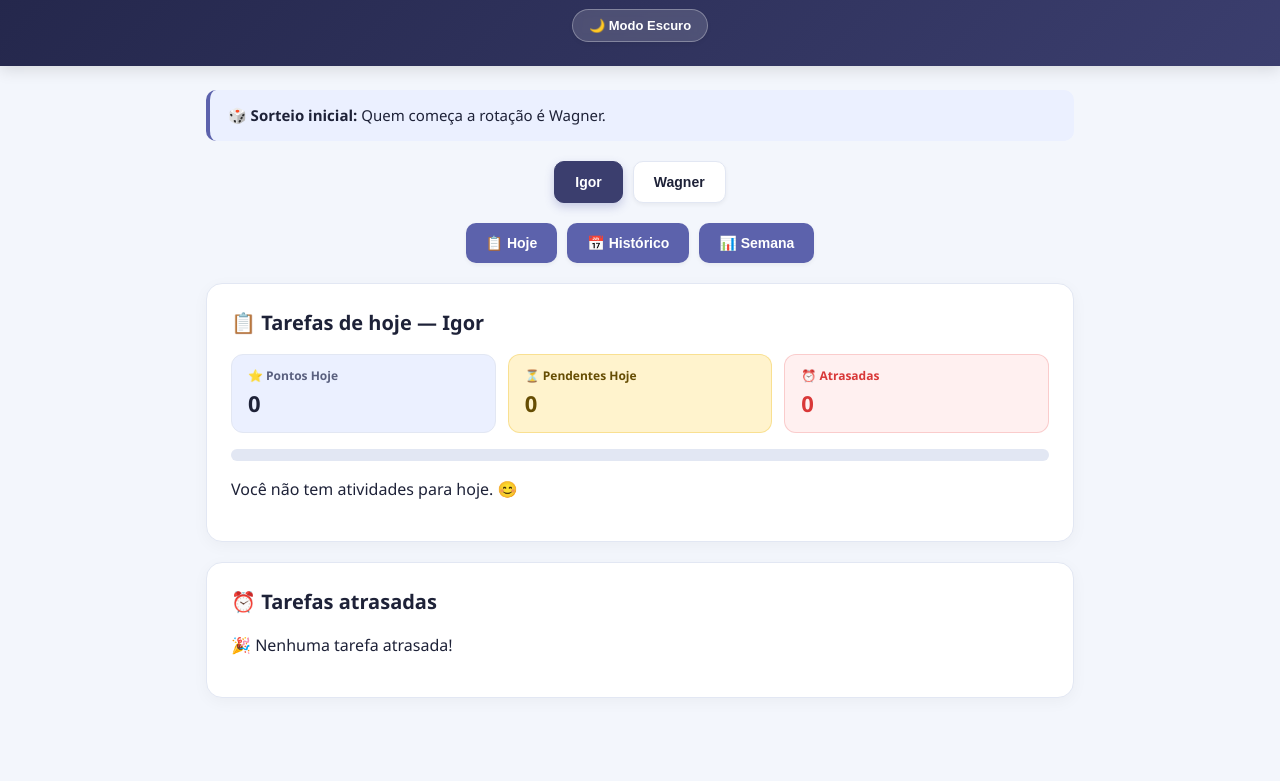
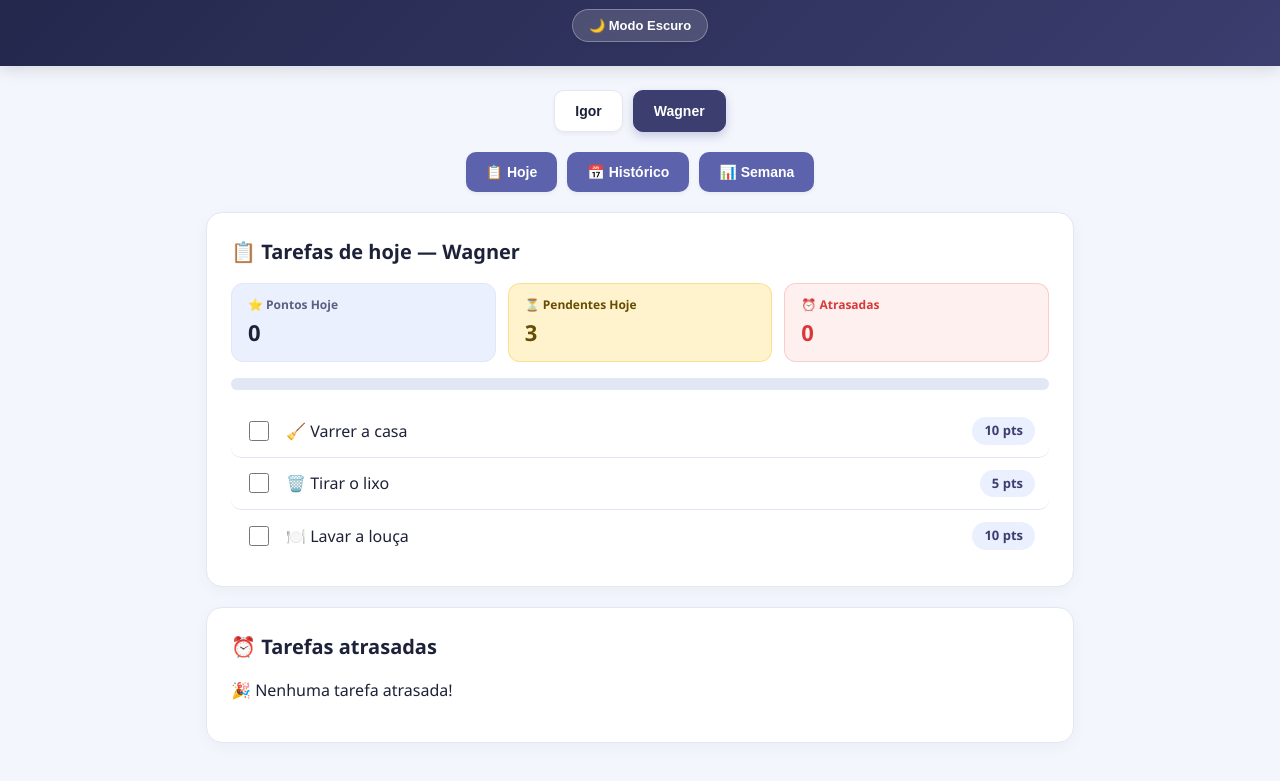
Before and after one commit to BlueIvyCarter/housework, a plain HTML site: page index.html in a window 1280 px wide. Shown: the part 87-868 px from the top of the page. Before the commit the page ends 829 px from the top, so only its background shows below. Drawn offline with Linux system fonts and the light colour scheme.

Commit message:
Agora vai
Foi?

```diff
--- a/index.html
+++ b/index.html
@@ -136,16 +136,6 @@
         max-width: 900px;
         margin: auto;
         padding: 24px 16px;
-    }
-
-    .info {
-        background: var(--blueberry-light);
-        border-left: 4px solid var(--blueberry-accent);
-        padding: 14px 18px;
-        border-radius: 10px;
-        margin-bottom: 20px;
-        color: var(--text-color);
-        font-size: 15px;
     }
 
     .users, .menu {
@@ -468,16 +458,13 @@
 
 <div class="container">
 
-    <div class="info">
-        <strong>🎲 Sorteio inicial:</strong>
-        <span id="starterInfo"></span>
+    <!-- Seleção de Usuários (Inicia com Wagner selecionado) -->
+    <div class="users">
+        <button class="user-btn" onclick="selectUser('Igor')" id="btnIgor">Igor</button>
+        <button class="user-btn active" onclick="selectUser('Wagner')" id="btnWagner">Wagner</button>
     </div>
 
-    <div class="users">
-        <button class="user-btn active" onclick="selectUser('Igor')" id="btnIgor">Igor</button>
-        <button class="user-btn" onclick="selectUser('Wagner')" id="btnWagner">Wagner</button>
-    </div>
-
+    <!-- Menu Centralizado -->
     <div class="menu">
         <button onclick="showScreen('today')">📋 Hoje</button>
         <button onclick="showScreen('history')">📅 Histórico</button>
@@ -558,10 +545,10 @@
 const USERS = ["Igor", "Wagner"];
 const START_DATE = new Date(2026, 8, 17);
 const DAY_MS = 24 * 60 * 60 * 1000;
-const STARTER_KEY = "rotina_casa_starter_v2";
 const THEME_KEY = "rotina_casa_theme";
 
-let currentUser = "Igor";
+// Usuário padrão inicial ajustado para Wagner
+let currentUser = "Wagner";
 let historyFilter = "all";
 let selectedHistoryDate = null;
 
@@ -617,19 +604,13 @@ function isSameDay(a, b) {
     return dateKey(a) === dateKey(b);
 }
 
-function getInitialStarter() {
-    let starter = localStorage.getItem(STARTER_KEY);
-    if (starter) return starter;
-    const starterUser = Math.random() < 0.5 ? "Igor" : "Wagner";
-    localStorage.setItem(STARTER_KEY, starterUser);
-    return starterUser;
-}
-
+// Rotação diária iniciando fixamente por Wagner (sem sorteio inicial)
 function getDailyUser(date) {
     if (isBeforeStart(date)) return null;
-    const starter = getInitialStarter();
-    const daysPassed = Math.floor((normalizeDate(date) - normalizeDate(START_DATE)) / DAY_MS);
-    return daysPassed % 2 === 0 ? starter : (starter === "Igor" ? "Wagner" : "Igor");
+    const start = normalizeDate(START_DATE);
+    const current = normalizeDate(date);
+    const daysPassed = Math.floor((current - start) / DAY_MS);
+    return daysPassed % 2 === 0 ? "Wagner" : "Igor";
 }
 
 function isMopDay(date) {
@@ -637,6 +618,7 @@ function isMopDay(date) {
     return day === 1 || day === 3 || day === 5;
 }
 
+// SORTEIO MANTIDO: Apenas para quem passa o pano nos dias de pano
 function getMopResponsible(date, create = true) {
     if (!isMopDay(date) || isBeforeStart(date)) return null;
     const key = "rotina_casa_mop_" + dateKey(date);
@@ -989,16 +971,6 @@ function showScreen(screen) {
     }
 }
 
-function renderStarterInfo() {
-    const today = normalizeDate(new Date());
-    const element = document.getElementById("starterInfo");
-    if (today < START_DATE) {
-        element.textContent = " O sorteio inicial será realizado a partir de 17/09/2026.";
-        return;
-    }
-    element.textContent = ` Quem começa a rotação é ${getInitialStarter()}.`;
-}
-
 function renderDate() {
     document.getElementById("currentDate").textContent =
         new Date().toLocaleDateString("pt-BR", { weekday: "long", day: "numeric", month: "long", year: "numeric" });
@@ -1006,11 +978,10 @@ function renderDate() {
 
 function renderAll() {
     renderDate();
-    renderStarterInfo();
     renderToday();
 }
 
-/* REGISTRO DO APLICATIVO (SERVICE WORKER) */
+/* REGISTRO DO APLICATIVO (SERVICE WORKER PWA) */
 if ('serviceWorker' in navigator) {
     window.addEventListener('load', () => {
         navigator.serviceWorker.register('./sw.js')
```
